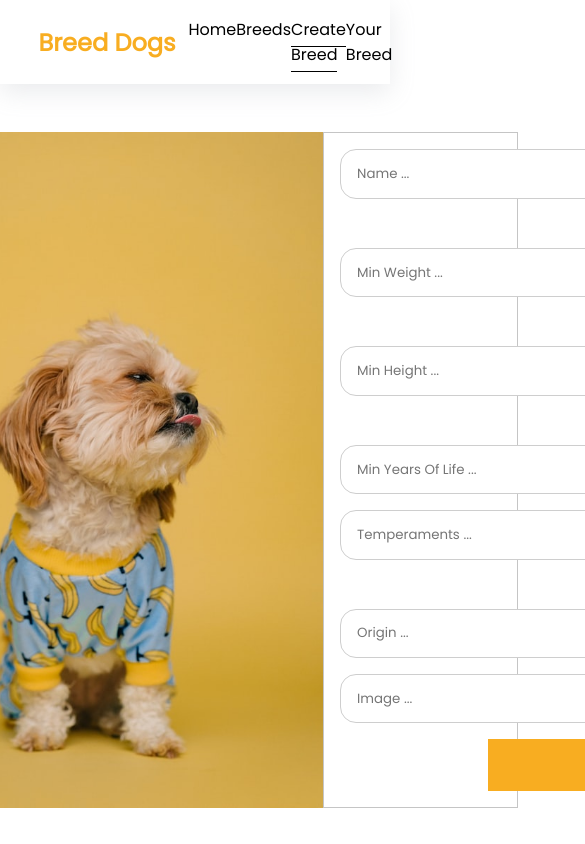
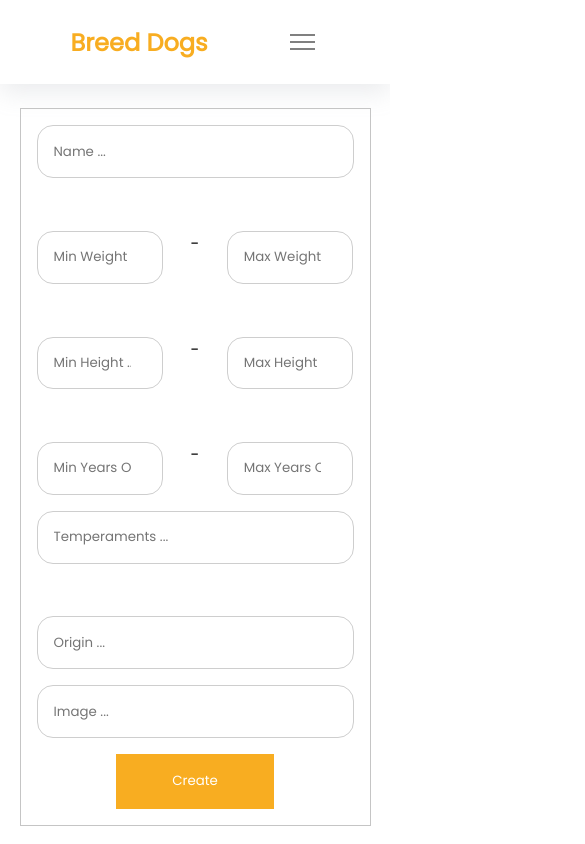
Before and after one commit to Manu-Andaluz/PI-Dogs, a React (Create React App) app in the folder client/: page /createBread in a window 390 px wide. Shown: the top 844 px of the page, 585 px wide, since content can reach past the window. Built offline with nearby package versions, Linux system fonts and the light colour scheme.

Commit message:
Agregando responsive features a las rutas: home, breedDetails y createBread

```diff
--- a/client/src/App.jsx
+++ b/client/src/App.jsx
@@ -14,8 +14,7 @@ function App() {
       <NavBar />
       <Routes>
         <Route exact path="/" element={<FrontPage />} />
-        <Route exact path="/home" element={<FrontPage />} />
-        <Route exact path="/breeds" element={<Breeds />} />
+        <Route exact path="/home" element={<Breeds />} />
         <Route exact path="/createBread" element={<CreateBreed />} />
         <Route exact path="/breedDetails/:id" element={<BreedDetails />} />
       </Routes>
--- a/client/src/components/BreedCard/BreedCard.css
+++ b/client/src/components/BreedCard/BreedCard.css
@@ -1,7 +1,6 @@
 .container-card {
     display: grid;
-    max-width: 250px;
-    min-width: 250px;
+    width: 450px;
     margin: 0 auto;
     box-shadow: rgba(0, 0, 0, 0.35) 0px 5px 15px;
 }
@@ -14,11 +13,32 @@
 
 .container-card img {
     width: 100%;
-    max-height: 200px;
+    height: 300px;
 }
 
-.details {
+.card-content {
     display: grid;
+    text-align: center;
     margin: 0 auto;
     padding: 1rem 0;
 }
+
+.card-content span {
+    font-weight: 600;
+}
+
+.card-temperaments {
+    display: flex;
+}
+
+@media (max-width: 860px) {
+    .container-card {
+        width: 300px;
+    }
+
+    .container-card img {
+        width: 100%;
+        height: auto;
+    }
+
+}
--- a/client/src/components/BreedCard/BreedCard.jsx
+++ b/client/src/components/BreedCard/BreedCard.jsx
@@ -1,12 +1,26 @@
 import React from "react";
 import { Link } from "react-router-dom";
 import "./BreedCard.css";
-export default function BreedCard({ name, image, id }) {
+export default function BreedCard({ name, image, temperaments, weight, id }) {
   return (
     <Link className="container-card" to={`/breedDetails/${id}`} key={id}>
       <img src={image} alt="breed dog" />
-      <div className="details">
+      <div className="card-content">
         <h4>{name}</h4>
+
+        <div className="card-temperaments">
+          {Array.isArray(temperaments) ? (
+            temperaments.map((data, index) => (
+              <p key={index}>{data.name}&nbsp;</p>
+            ))
+          ) : (
+            <p>{temperaments}</p>
+          )}
+        </div>
+        <p>
+          <span>Weight: </span>
+          {weight}
+        </p>
       </div>
     </Link>
   );
--- a/client/src/components/BreedDetails/BreedDetails.css
+++ b/client/src/components/BreedDetails/BreedDetails.css
@@ -1,17 +1,21 @@
 .container-details {
-    display: flex;
+    display: grid;
+    grid-template-columns: repeat(auto-fit,
+            minmax(500px, 1fr));
     gap: 1rem;
     place-content: center;
     align-items: center;
-    margin: 3rem;
+    margin: 0 auto;
+    padding: 2rem 1rem;
 }
 
 .container-details img {
-    max-width: 50%;
+    width: 500px;
 }
 
 .detail-list {
     display: grid;
+    place-content: center;
     gap: 1rem;
 }
 
@@ -36,3 +40,15 @@
 .btn-3:hover {
     background-color: rgb(182, 6, 6);
 }
+
+@media (max-width: 860px) {
+    .container-details {
+        grid-template-columns: none;
+        gap: 3rem;
+    }
+
+    .container-details img {
+        width: 100%;
+    }
+
+}
--- a/client/src/components/BreedDetails/BreedDetails.jsx
+++ b/client/src/components/BreedDetails/BreedDetails.jsx
@@ -21,6 +21,8 @@ export default function BreedDetails() {
 
   return (
     <div className="container-details">
+      <img src={state.image} alt="" />
+
       <ul className="detail-list">
         <li>
           <span>Breed Name:</span> {state.name}
@@ -49,20 +51,6 @@ export default function BreedDetails() {
           </button>
         </li>
       </ul>
-      <img src={state.image} alt="" />
     </div>
   );
 }
-
-// {/* dogs api */}
-// {
-//   typeof details.temperaments === 'string' && details.temperaments.length
-//   ? (details.temperaments.length ? <div><p className="temp">{details.temperaments}</p></div> : null)
-//   : null
-// }
-// {/* dogs creados en la db */}
-// {
-//   Array.isArray(details.temperaments) && details.temperaments.length
-//   ? <div><p className="temp">{details.temperaments.map(t => Object.values(t)).join(', ')}.</p></div>
-//   : null
-// }
--- a/client/src/components/Breeds/Breeds.css
+++ b/client/src/components/Breeds/Breeds.css
@@ -8,7 +8,7 @@
     display: grid;
     gap: 3rem;
     grid-template-columns: repeat(auto-fit,
-            minmax(250px, 1fr));
+            minmax(450px, 1fr));
     padding: 2rem;
 }
 
@@ -26,3 +26,11 @@
 .btn-1:hover {
     background-color: rgb(223, 150, 14);
 }
+
+@media (max-width: 860px) {
+    .container-grid {
+        display: grid;
+        gap: 3rem;
+        grid-template-columns: none;
+    }
+}
--- a/client/src/components/Breeds/Breeds.jsx
+++ b/client/src/components/Breeds/Breeds.jsx
@@ -9,8 +9,8 @@ import SearchForm from "../SearchForm/SearchForm";
 
 export default function Breeds() {
   const state = useSelector((state) => state.breed);
-  const [numberBreeds, setNumberBreeds] = useState(16);
-  let breeds = state.length > 16 ? state.slice(0, numberBreeds) : state;
+  const [numberBreeds, setNumberBreeds] = useState(8);
+  let breeds = state.length > 8 ? state.slice(0, numberBreeds) : state;
   const dispatch = useDispatch();
 
   useEffect(() => {
@@ -18,7 +18,7 @@ export default function Breeds() {
   }, []);
 
   const handleNextPage = () => {
-    setNumberBreeds(numberBreeds + 16);
+    setNumberBreeds(numberBreeds + 8);
   };
 
   return (
@@ -31,7 +31,10 @@ export default function Breeds() {
               <BreedCard
                 name={element.name}
                 image={element.image}
+                temperaments={element.temperaments}
+                weight={element.weight}
                 id={element.id}
+                key={element.id}
               />
             );
           })}
--- a/client/src/components/CreateBreed/CreateBreed.css
+++ b/client/src/components/CreateBreed/CreateBreed.css
@@ -1,16 +1,16 @@
 .create-breed-container {
     display: flex;
     justify-content: center;
-    margin: 3rem 0 1rem 0;
+    margin-top: 1.5rem;
 }
 
 .dog-img {
-    height: 80vh;
+    height: 85vh;
 }
 
 .create-breed-form {
     display: grid;
-    height: 80vh;
+    height: 85vh;
     width: 50%;
     padding: 1rem;
     gap: 1rem;
@@ -49,16 +49,42 @@
     padding: 7px 0;
     margin: 0 auto;
     cursor: pointer;
-    transition: all .2s linear;
+}
+
+.btn-2-error {
+    background-color: red;
+    color: white;
+    border: none;
+    width: 50%;
+    padding: 7px 0;
+    margin: 0 auto;
 }
 
 p.danger {
     color: red;
     font-size: 12px;
-    padding: 0;
-    margin: 0;
 }
 
 input.danger {
     border: 2px solid red;
 }
+
+@media (max-width:980px) {
+    .create-breed-form {
+        width: 90%;
+        /* background-image: url('./images/dogForm.jpg');
+        background-position: center;
+        background-size: cover;
+        background-repeat: no-repeat; */
+    }
+
+    .dog-img {
+        display: none;
+    }
+}
+
+@media (max-width:530px) {
+    .flex input {
+        width: 40%;
+    }
+}
--- a/client/src/components/CreateBreed/CreateBreed.jsx
+++ b/client/src/components/CreateBreed/CreateBreed.jsx
@@ -41,7 +41,7 @@ export default function CreateBreed() {
   const handleSubmit = (e) => {
     e.preventDefault();
     if (error.name || error.temperaments) {
-      alert("bikini mas na");
+      alert("Invalid values");
     } else {
       dispatch(createBreed(input));
       Array.from(document.querySelectorAll("input")).forEach(
@@ -145,7 +145,11 @@ export default function CreateBreed() {
           value={input[input.value]}
           onChange={handleChange}
         />
-        <button className="btn-2">Create</button>
+        <button
+          className={error.name || error.temperaments ? "btn-2-error" : "btn-2"}
+        >
+          Create
+        </button>
       </form>
     </div>
   );
--- a/client/src/components/NavBar/NavBar.css
+++ b/client/src/components/NavBar/NavBar.css
@@ -1,4 +1,4 @@
-nav {
+.nav-bar {
     display: flex;
     padding: 1rem 2rem;
     justify-content: space-around;
@@ -7,19 +7,19 @@ nav {
     box-shadow: rgba(149, 157, 165, 0.2) 0px 8px 24px;
 }
 
-.logo p {
+.logo a {
     font-size: 1.5rem;
     font-weight: 600;
     color: rgb(248, 173, 33);
 }
 
-ul {
+.container-links {
     display: flex;
     justify-content: space-around;
     width: 50%;
 }
 
-li {
+.nav-links {
     list-style: none;
 }
 
@@ -27,3 +27,58 @@ a {
     text-decoration: none;
     color: black;
 }
+
+.burger {
+    display: none;
+    cursor: pointer;
+}
+
+.burger div {
+    width: 25px;
+    height: 2px;
+    background-color: grey;
+    margin: 5px;
+    transition: all 0.25s ease-in-out;
+}
+
+@media (max-width:860px) {
+
+    /* NavBar */
+    .nav-bar {
+        justify-content: space-around;
+    }
+
+    .burger {
+        display: block;
+    }
+
+    .container-links {
+        display: none;
+    }
+
+    .nav-active {
+        position: absolute;
+        top: 10vh;
+        display: grid;
+        gap: 1rem;
+        height: 90vh;
+        padding-top: 5rem;
+        text-align: center;
+        background-color: rgb(238, 238, 238);
+        width: 100%;
+        transition: height .4s linear;
+    }
+
+    .toggle .line1 {
+        transform: rotate(-45deg) translate(-5px, 5px);
+    }
+
+    .toggle .line2 {
+        opacity: 0;
+    }
+
+    .toggle .line3 {
+        transform: rotate(45deg) translate(-5px, -5px);
+    }
+
+}
--- a/client/src/components/NavBar/NavBar.jsx
+++ b/client/src/components/NavBar/NavBar.jsx
@@ -1,4 +1,5 @@
 import React from "react";
+import { useState } from "react";
 import { NavLink } from "react-router-dom";
 import "./NavBar.css";
 
@@ -7,14 +8,36 @@ export default function NavBar() {
     borderBottom: "1px solid black",
     paddingBottom: "5px",
   };
+
+  const [toggle, setToggle] = useState({
+    burger: "burger",
+    containerLinks: "container-links",
+  });
+
+  const hanldeClick = () => {
+    if (toggle.containerLinks === "container-links") {
+      setToggle({
+        ...toggle,
+        burger: "burger toggle",
+        containerLinks: "nav-active",
+      });
+    } else {
+      setToggle({
+        ...toggle,
+        burger: "burger",
+        containerLinks: "container-links",
+      });
+    }
+  };
+
   return (
-    <nav>
+    <nav className="nav-bar">
       <div className="logo">
-        <p>Breed Dogs</p>
+        <a href="http://localhost:3000/">Breed Dogs</a>
       </div>
 
-      <ul>
-        <li>
+      <ul className={toggle.containerLinks}>
+        <li className="nav-links">
           <NavLink
             to="/home"
             style={({ isActive }) => (isActive ? activeStyle : undefined)}
@@ -22,15 +45,7 @@ export default function NavBar() {
             Home
           </NavLink>
         </li>
-        <li>
-          <NavLink
-            to="/breeds"
-            style={({ isActive }) => (isActive ? activeStyle : undefined)}
-          >
-            Breeds
-          </NavLink>
-        </li>
-        <li>
+        <li className="nav-links">
           <NavLink
             to="/createBread"
             style={({ isActive }) => (isActive ? activeStyle : undefined)}
@@ -38,7 +53,7 @@ export default function NavBar() {
             Create Breed
           </NavLink>
         </li>
-        <li>
+        <li className="nav-links">
           <NavLink
             to="/aboutUs"
             style={({ isActive }) => (isActive ? activeStyle : undefined)}
@@ -47,6 +62,12 @@ export default function NavBar() {
           </NavLink>
         </li>
       </ul>
+
+      <div className={toggle.burger} id="burger" onClick={hanldeClick}>
+        <div className="line1"></div>
+        <div className="line2"></div>
+        <div className="line3"></div>
+      </div>
     </nav>
   );
 }
```
